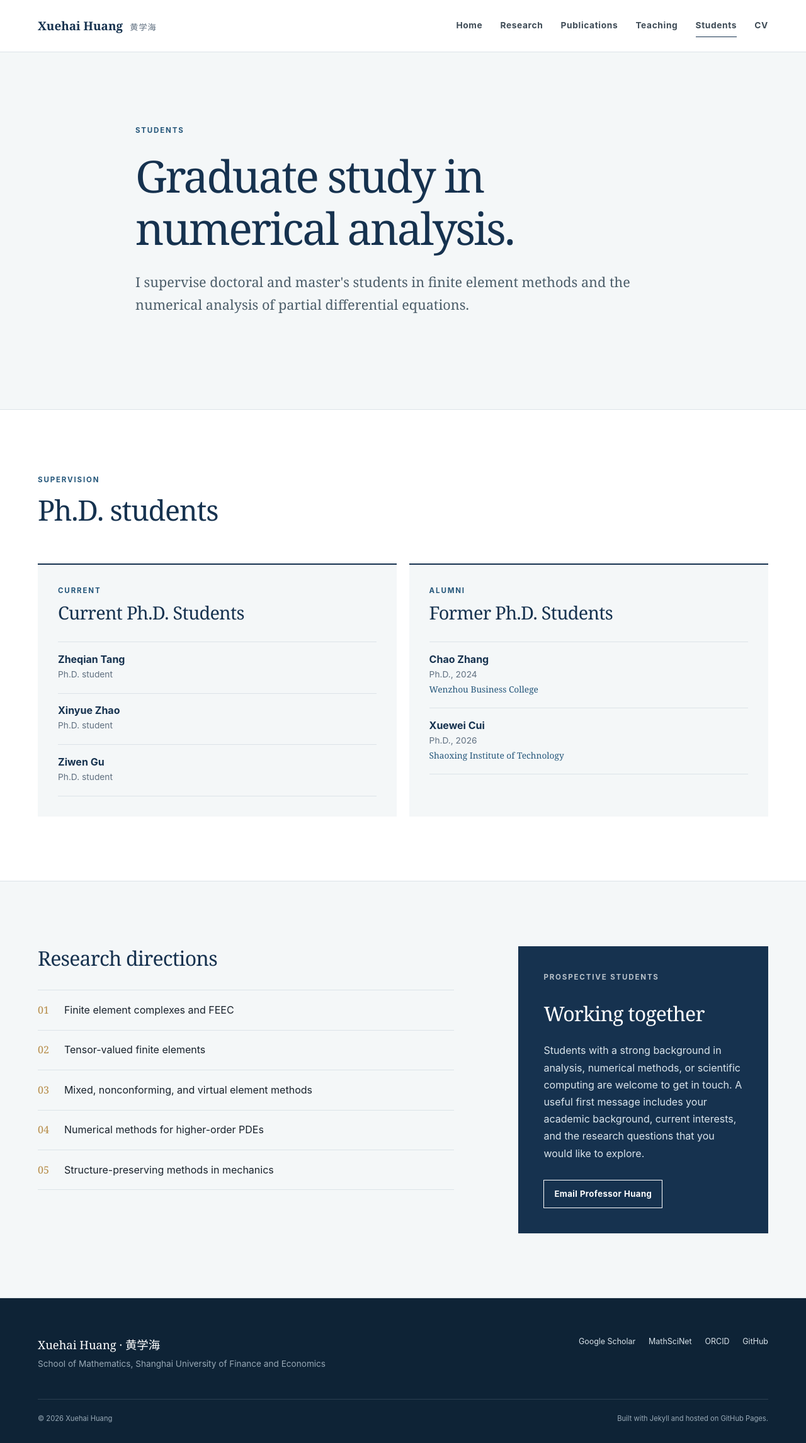
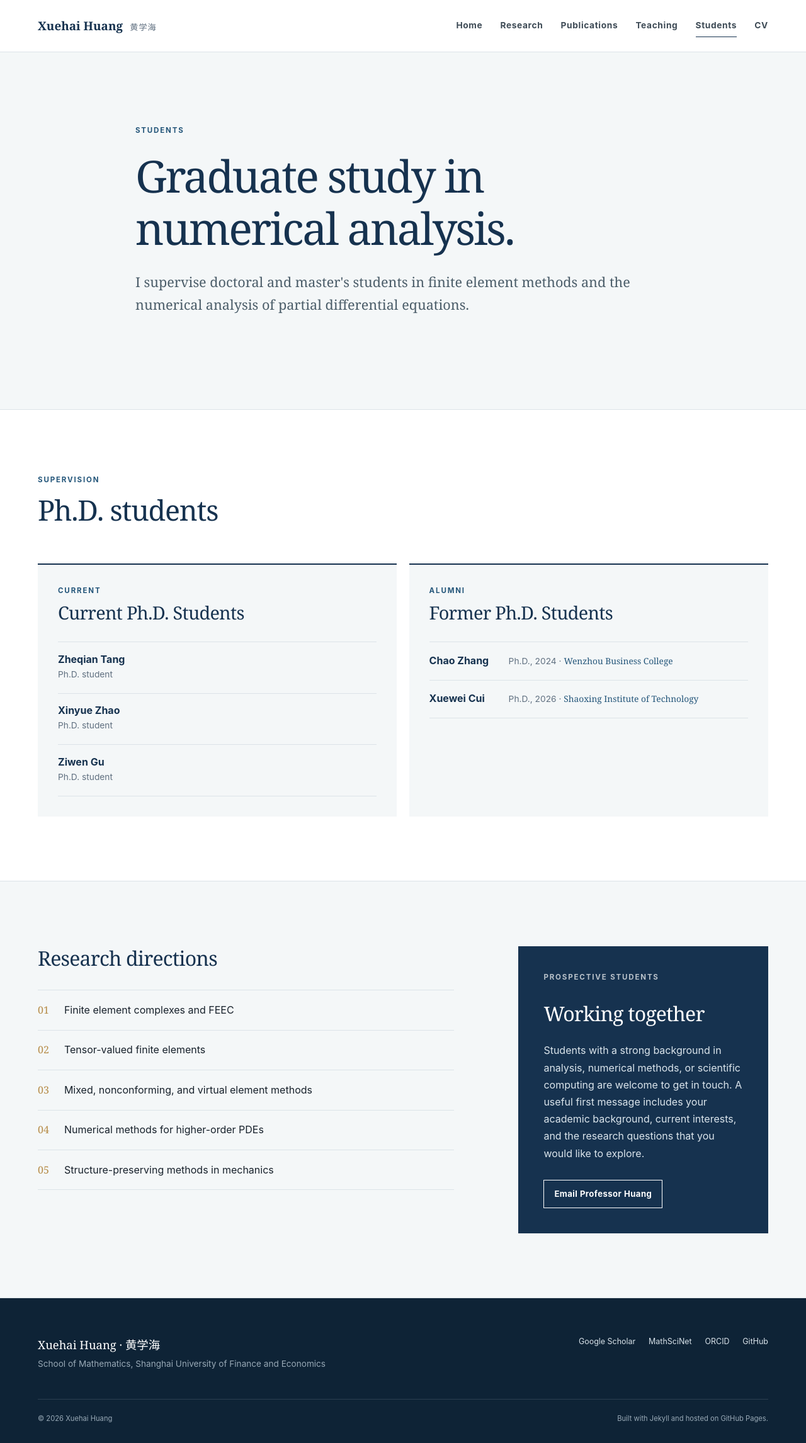
Before and after one commit to xuehaihuang/xuehaihuang.github.io, a Jekyll site: the page built from students.md, in a window 1280 px wide. Shown: the whole page at 63% size. Built offline with Jekyll 4.4.1, drawn with Linux system fonts in a browser that asks for light colours.

Commit message:
Display alumni in single-line entries

```diff
--- a/assets/css/main.css
+++ b/assets/css/main.css
@@ -669,6 +669,17 @@ h3 {
   font-family: var(--serif);
 }
 
+.student-entry-inline {
+  display: grid;
+  grid-template-columns: minmax(110px, auto) minmax(0, 1fr);
+  align-items: baseline;
+  gap: 1rem;
+}
+
+.student-entry-inline h3 {
+  margin-bottom: 0;
+}
+
 .line-list {
   margin: 2rem 0 0;
   padding: 0;
--- a/students.md
+++ b/students.md
@@ -32,15 +32,13 @@ permalink: /students/
         <p class="card-kicker">Alumni</p>
         <h2>Former Ph.D. Students</h2>
         <div class="student-entries">
-          <article class="student-entry">
+          <article class="student-entry student-entry-inline">
             <h3>Chao Zhang</h3>
-            <p>Ph.D., 2024</p>
-            <p class="student-position">Wenzhou Business College</p>
+            <p>Ph.D., 2024 · <span class="student-position">Wenzhou Business College</span></p>
           </article>
-          <article class="student-entry">
+          <article class="student-entry student-entry-inline">
             <h3>Xuewei Cui</h3>
-            <p>Ph.D., 2026</p>
-            <p class="student-position">Shaoxing Institute of Technology</p>
+            <p>Ph.D., 2026 · <span class="student-position">Shaoxing Institute of Technology</span></p>
           </article>
         </div>
       </section>
```
